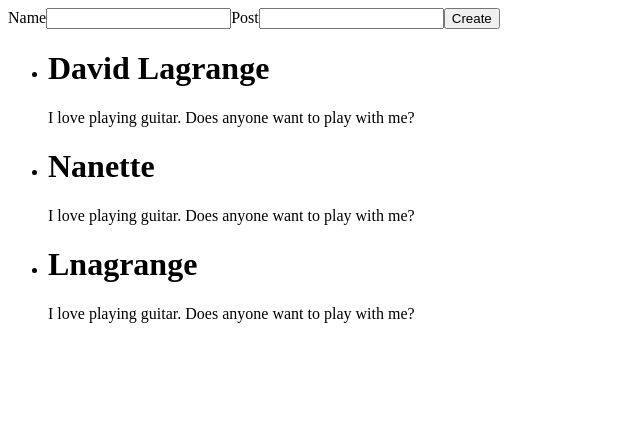
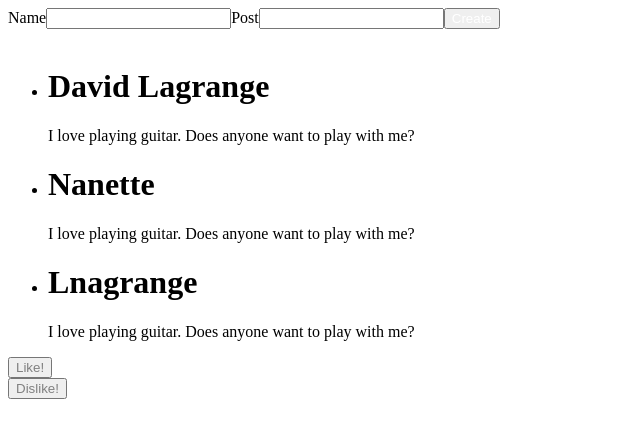
Before and after one commit to NotNanetteKaye/Week13-JavaScript-social-feed, a React (Create React App) app: page / in a window 1280 px wide. Shown: the top 438 px of the page, without its empty margins (0-640 px from the left). Built offline with nearby package versions, Linux system fonts and the light colour scheme.

Commit message:
Installed Bootstrap Package to Project

```diff
--- a/package.json
+++ b/package.json
@@ -6,6 +6,7 @@
     "@testing-library/jest-dom": "^5.16.5",
     "@testing-library/react": "^13.4.0",
     "@testing-library/user-event": "^13.5.0",
+    "bootstrap": "^5.2.2",
     "react": "^18.2.0",
     "react-dom": "^18.2.0",
     "react-scripts": "5.0.1",
--- a/src/App.jsx
+++ b/src/App.jsx
@@ -1,6 +1,7 @@
 import React, { useState } from "react";
 import EntriesMapper from "./components/EntriesMapper/EntriesMapper";
 import AddEntryForm from "./components/AddEntry/AddEntryForm";
+import CustomButton from "./components/CustomButton/CustomButton";
 
 
 function App() {
@@ -27,7 +28,11 @@ function App() {
   return (
     <div>
       <AddEntryForm addNewEntryProperty={addNewEntry} />
+      <br/>
       <EntriesMapper userEntries={entries} />
+      <CustomButton message="Like!"/>
+      <CustomButton message="Dislike!"/>
+      <br/>
     </div>
   );
 }
```
Also changed, not shown: 1 other file (tests, documents, lock files or other folders).
